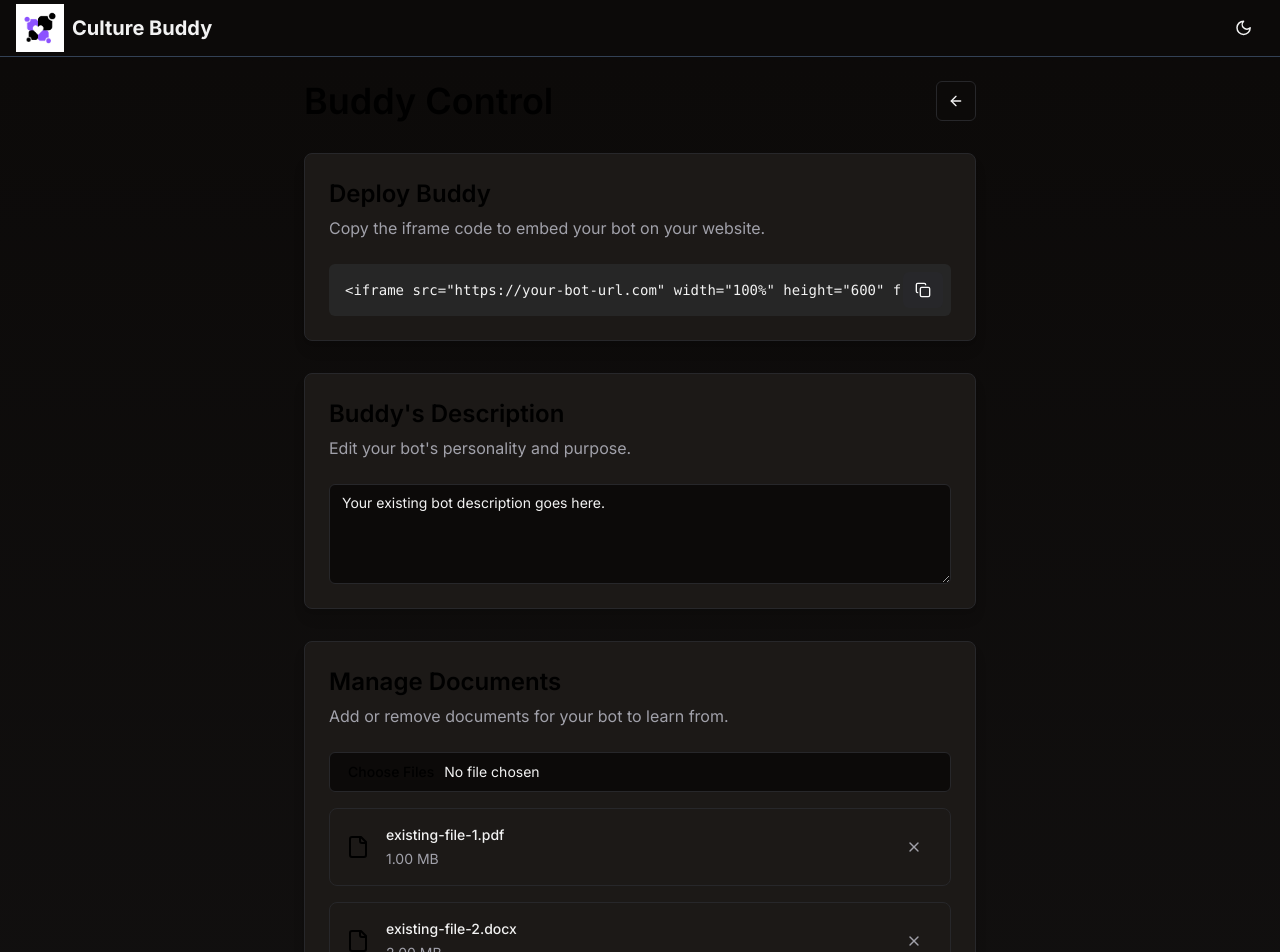
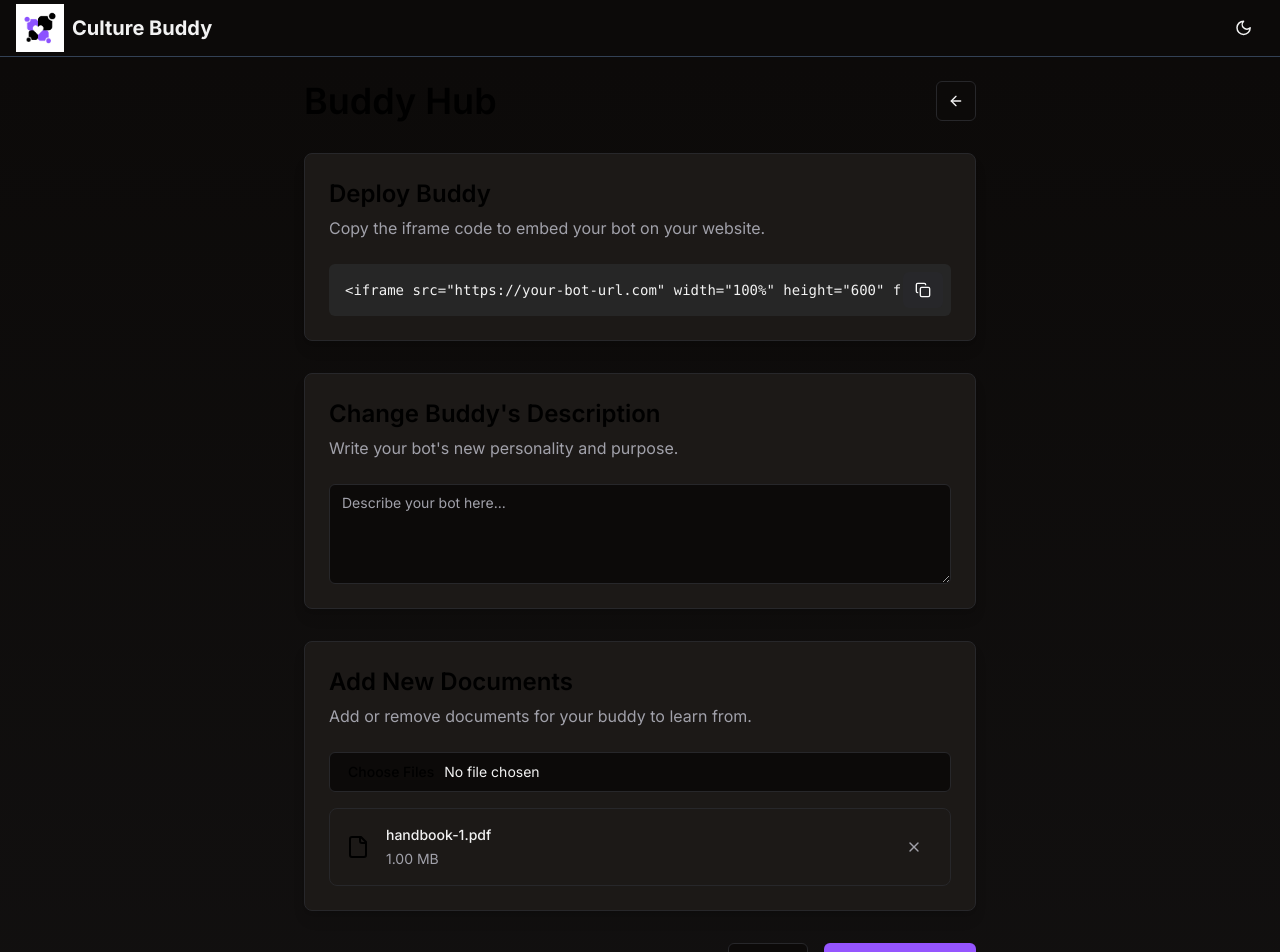
Before and after one commit to kiransilwal10/culture-buddy, a React (Vite) app in the folder client/: page /bot-edit in a window 1280 px wide. Shown: the top 952 px of the page. Built offline with nearby package versions, Linux system fonts and the light colour scheme.

Commit message:
minor ui fixes

```diff
--- a/client/src/components/pages/BotEdit.tsx
+++ b/client/src/components/pages/BotEdit.tsx
@@ -25,10 +25,9 @@ export default function BotEdit() {
 
     useEffect(() => {
         // Simulating fetching existing bot data
-        setBotDescription("Your existing bot description goes here.")
+        setBotDescription("")
         setFiles([
-            { name: "existing-file-1.pdf", size: 1024 * 1024, preview: "", fileName: "existing-file-1.pdf" },
-            { name: "existing-file-2.docx", size: 2048 * 1024, preview: "", fileName: "existing-file-2.docx" },
+            { name: "existing-file-1.pdf", size: 1024 * 1024, preview: "", fileName: "handbook-1.pdf" },
         ] as FileWithPreview[])
     }, [])
 
@@ -83,7 +82,7 @@ export default function BotEdit() {
                 className="max-w-2xl mx-auto space-y-8"
             >
                 <div className="flex items-center justify-between">
-                    <h1 className="text-4xl font-semibold text-black">Buddy Control</h1>
+                    <h1 className="text-4xl font-semibold text-black">Buddy Hub</h1>
                     <Button variant="outline" size="icon">
                         <ArrowLeft className="h-4 w-4" />
                     </Button>
@@ -115,8 +114,8 @@ export default function BotEdit() {
 
                 <Card className="shadow-lg">
                     <CardHeader>
-                        <h2 className="text-2xl font-semibold text-black">Buddy's Description</h2>
-                        <p className="text-muted-foreground">Edit your bot's personality and purpose.</p>
+                        <h2 className="text-2xl font-semibold text-black">Change Buddy's Description</h2>
+                        <p className="text-muted-foreground">Write your bot's new personality and purpose.</p>
                     </CardHeader>
                     <CardContent>
                         <Textarea
@@ -130,8 +129,8 @@ export default function BotEdit() {
 
                 <Card className="shadow-lg">
                     <CardHeader>
-                        <h2 className="text-2xl font-semibold text-black">Manage Documents</h2>
-                        <p className="text-muted-foreground">Add or remove documents for your bot to learn from.</p>
+                        <h2 className="text-2xl font-semibold text-black">Add New Documents</h2>
+                        <p className="text-muted-foreground">Add or remove documents for your buddy to learn from.</p>
                     </CardHeader>
                     <CardContent className="space-y-4">
                         <Input
@@ -177,7 +176,7 @@ export default function BotEdit() {
 
                 <div className="flex justify-end space-x-4">
                     <Button variant="outline">Cancel</Button>
-                    <Button onClick={handleSave}>
+                    <Button className="bg-main hover:bg-main" onClick={handleSave}>
                         <Save className="mr-2 h-4 w-4" /> Save Changes
                     </Button>
                 </div>
```
